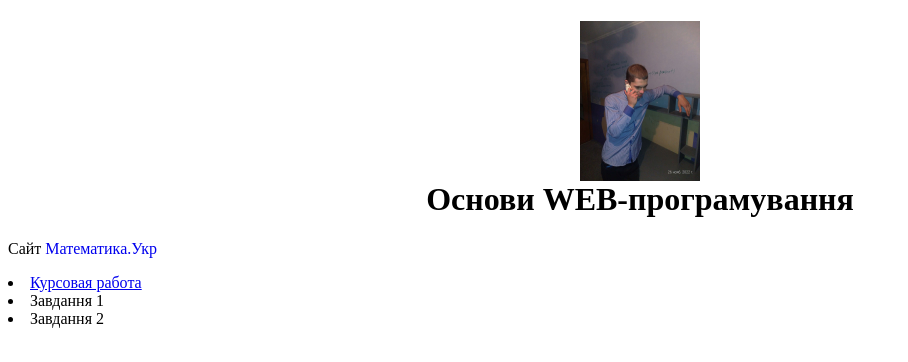
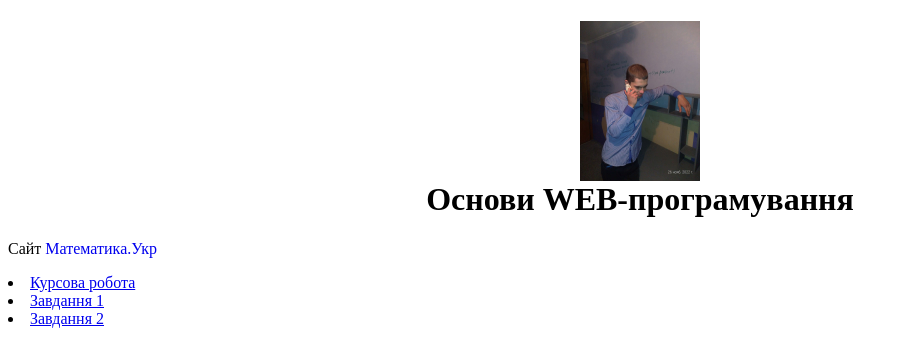
Before and after one commit to apocryphic/apocryphic.github.io, a plain HTML site: page index.html in a window 1280 px wide. Shown: the whole page, without its empty margins (0-908 px from the left). Drawn offline with Linux system fonts and the light colour scheme.

Commit message:
Update index.html

```diff
--- a/index.html
+++ b/index.html
@@ -18,9 +18,9 @@
 <p>Сайт <a style="text-decoration:none" href="http://математика.укр" target="_blank">Математика.Укр</a></p>
 
     <div>
-        <li><a href="Шахмат\index1.html"</a>Курсовая работа</li>
-        <li><a href="\task2.html"></a>Завдання 1</li>
-        <li><a href="\kto.html"></a>Завдання 2</li>
+        <li><a href="Шахмат\index1.html">Курсова робота</a></li>
+        <li><a href="\task2.html">Завдання 1</a></li>
+        <li><a href="\kto.html">Завдання 2</a></li>
     </div>
 
 </body>
```
